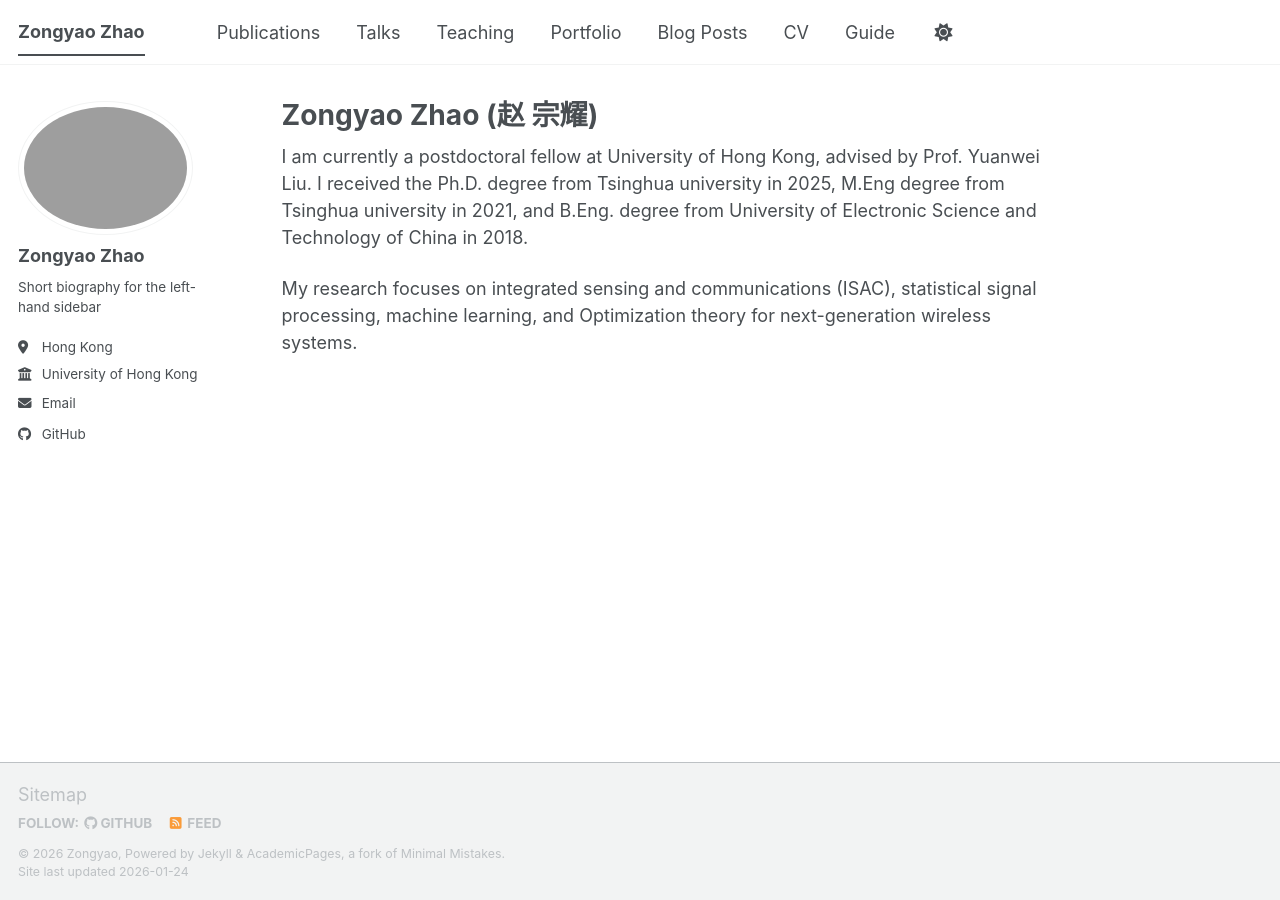
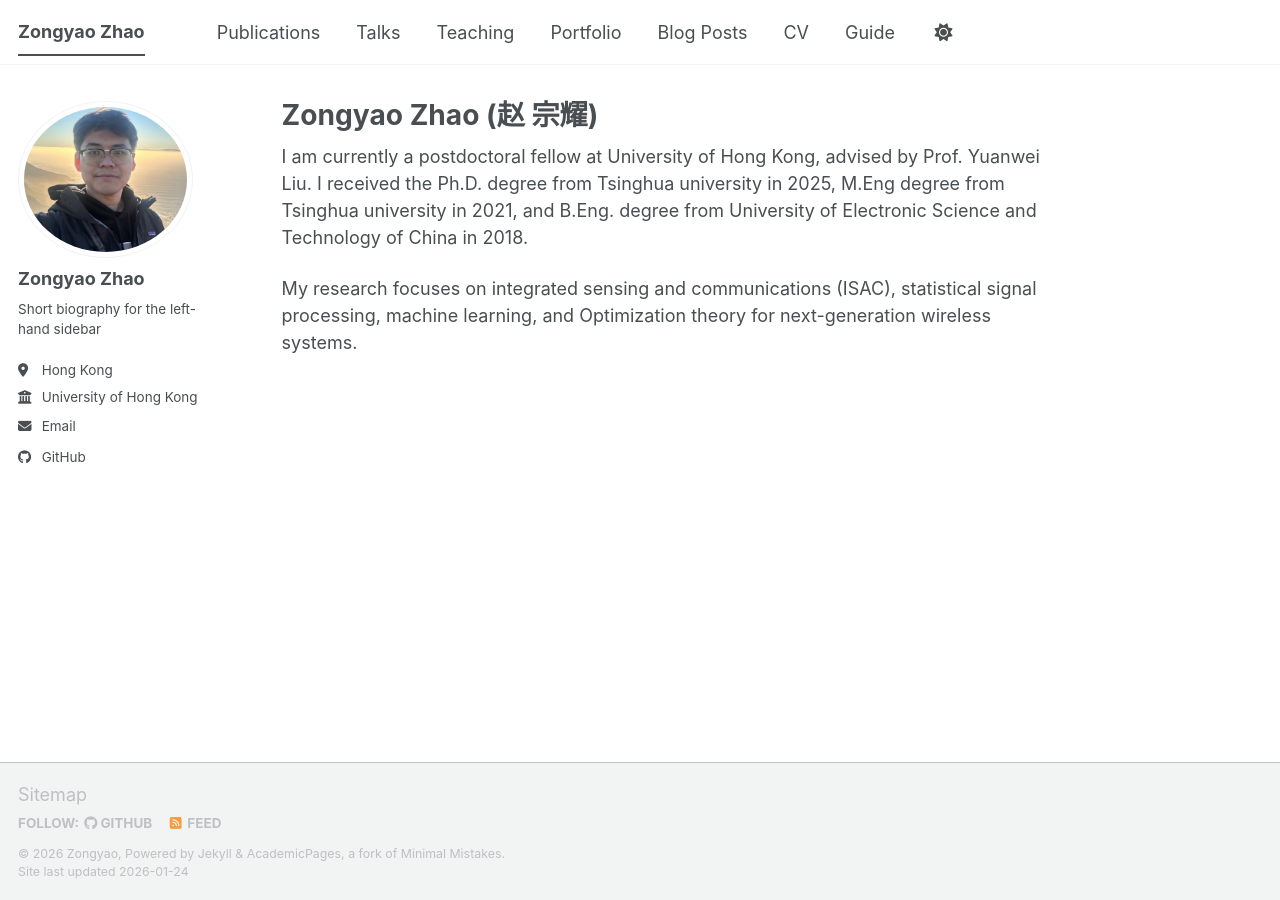
Before and after one commit to ZongyaoZhao/ZongyaoZhao.github.io, a Jekyll site: the page built from _pages/about.md, in a window 1280 px wide. Built offline with Jekyll 4.4.1, drawn with Linux system fonts in a browser that asks for light colours; a script bundle is joined from its source files by our own code; library files that are not in the unit come from our copies.

Commit message:
Update _config.yml

```diff
--- a/_config.yml
+++ b/_config.yml
@@ -23,7 +23,7 @@ repository               : "academicpages/academicpages.github.io"
 #               Additional customization can be done by editing /_includes/author-profile.html
 author:
   # Biographic information
-  avatar           : "profile.jpg"
+  avatar           : "Port.png"
   name             : "Zongyao Zhao"
   pronouns         : # example: "she/her"
   bio              : "Short biography for the left-hand sidebar"
```
